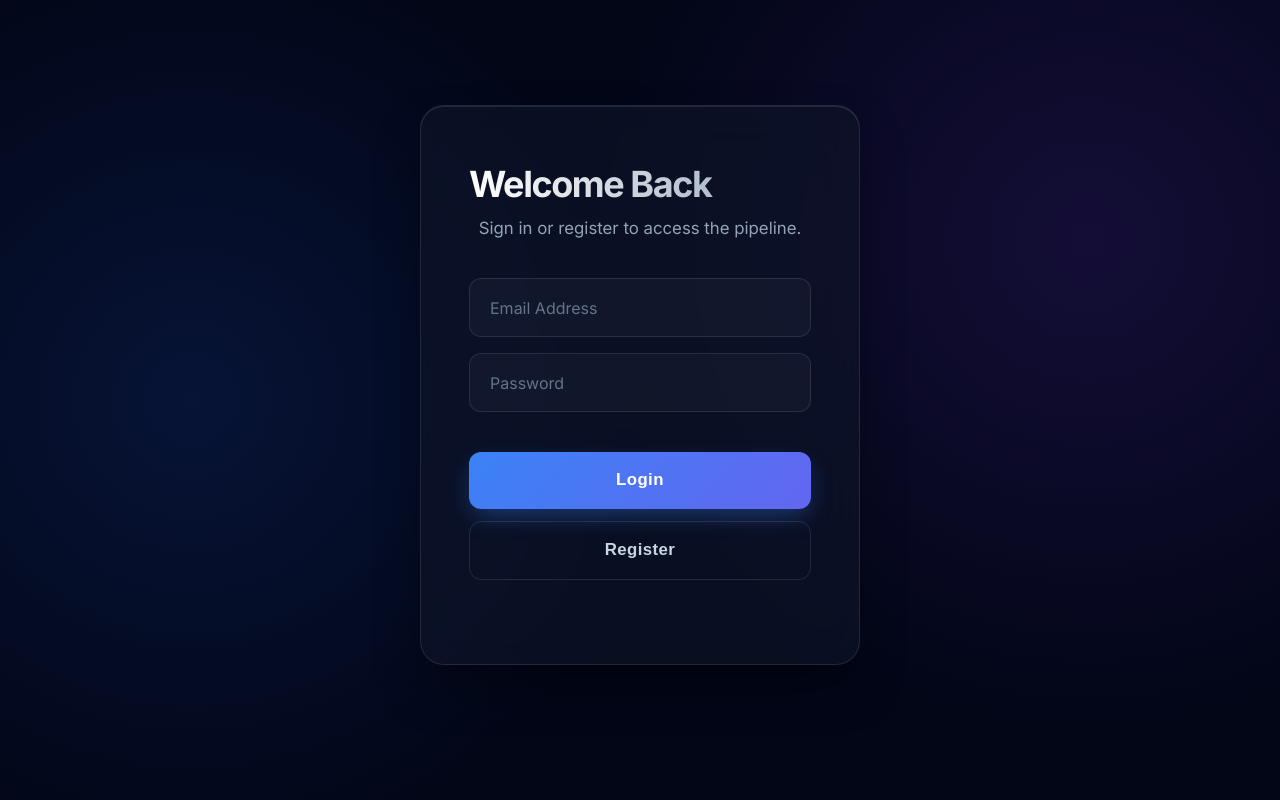
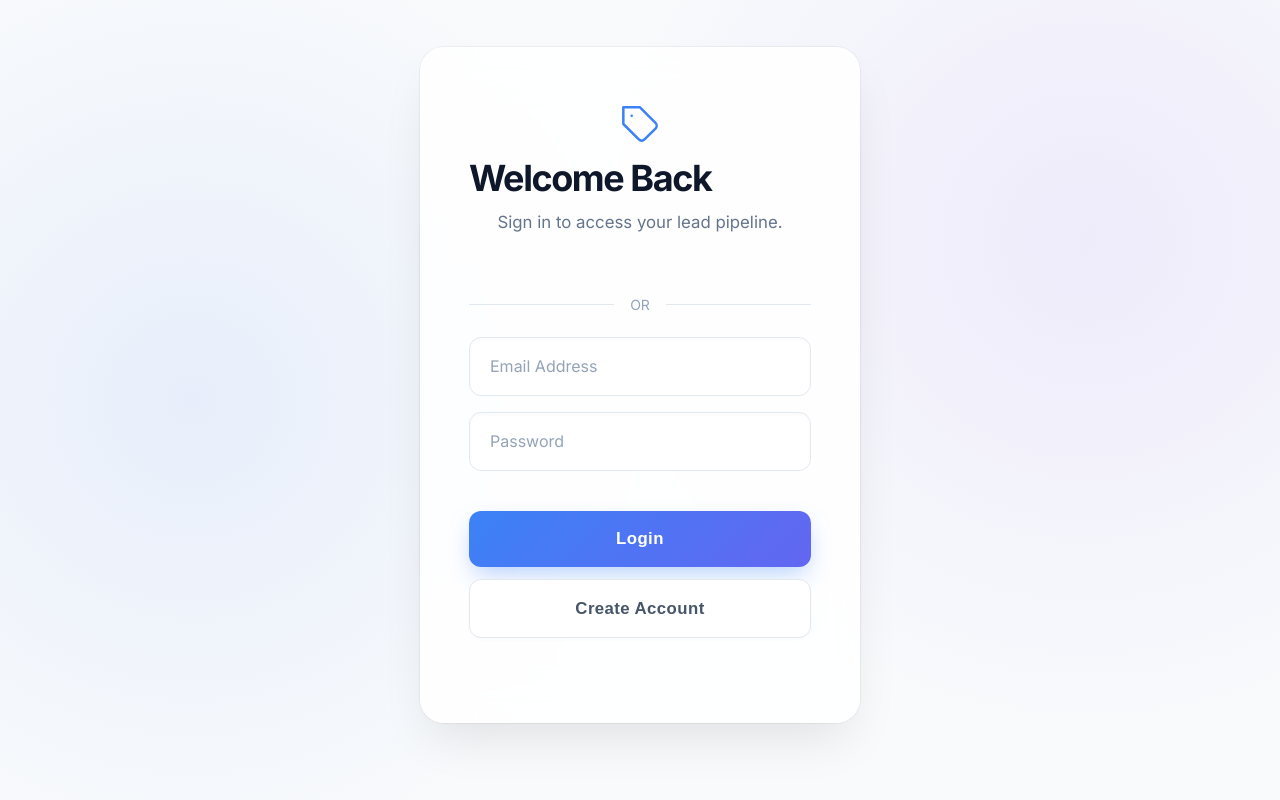
Before and after one commit to Stalzyz/gram, a FastAPI app: page /app in a window 1280 px wide. Run offline with FastAPI, Linux system fonts and the light colour scheme; data that the repository does not hold is empty; some libraries are stand-ins or nearby versions.

Commit message:
Light theme login + Google OAuth sign-in support

```diff
--- a/dashboard/app.py
+++ b/dashboard/app.py
@@ -36,6 +36,11 @@ app.mount("/static", StaticFiles(directory="dashboard/static"), name="static")
 pipeline = LeadPipeline(CONFIG)
 _run_lock = threading.Lock()
 _run_thread = None
+
+from exporter.db import store
+@app.get("/api/config/auth")
+def get_auth_config():
+    return {"google_client_id": store.get_setting("google_client_id", "")}
 
 
 @app.get("/", response_class=HTMLResponse)
--- a/dashboard/auth.py
+++ b/dashboard/auth.py
@@ -5,6 +5,8 @@ from fastapi import APIRouter, Depends, HTTPException, status
 from fastapi.security import OAuth2PasswordBearer, OAuth2PasswordRequestForm
 from pydantic import BaseModel
 import os
+import requests
+import secrets
 
 from exporter.db import store
 
@@ -13,6 +15,9 @@ router = APIRouter()
 class UserCreate(BaseModel):
     email: str
     password: str
+
+class GoogleAuth(BaseModel):
+    credential: str
 
 class Token(BaseModel):
     access_token: str
@@ -92,3 +97,33 @@ def login(form_data: OAuth2PasswordRequestForm = Depends()):
 def read_users_me(user_id: int = Depends(get_current_user_id)):
     user = store.get_user_by_id(user_id)
     return {"email": user["email"], "credits": user["credits"], "is_admin": user["is_admin"]}
+
+@router.post("/google", response_model=Token)
+def login_google(auth: GoogleAuth):
+    # Verify the token using Google's tokeninfo endpoint
+    try:
+        resp = requests.get(f"https://oauth2.googleapis.com/tokeninfo?id_token={auth.credential}", timeout=10)
+        resp.raise_for_status()
+        info = resp.json()
+    except Exception as e:
+        raise HTTPException(status_code=400, detail="Invalid Google token")
+
+    email = info.get("email")
+    if not email:
+        raise HTTPException(status_code=400, detail="Google token did not contain an email")
+
+    user = store.get_user_by_email(email)
+    if not user:
+        # Register new user with a random unguessable password
+        hashed = get_password_hash(secrets.token_urlsafe(32))
+        user_id = store.create_user(email, hashed)
+
+        # Read free credits from settings
+        free_credits = int(store.get_setting("free_credits", "10"))
+        if free_credits > 0:
+            store.add_credits(user_id, free_credits)
+    else:
+        user_id = user["id"]
+
+    token = create_access_token(data={"sub": str(user_id)})
+    return {"access_token": token, "token_type": "bearer"}
--- a/dashboard/static/style.css
+++ b/dashboard/static/style.css
@@ -491,24 +491,24 @@ pre#log_tail::-webkit-scrollbar-thumb { background: #cbd5e1; border-radius: 4px;
     letter-spacing: 0.05em;
 }
 
-/* PREMIUM LOGIN REDESIGN */
+/* PREMIUM LOGIN REDESIGN (LIGHT THEME) */
 #login_view.auth-container {
-    background: radial-gradient(circle at 15% 50%, rgba(37, 99, 235, 0.15), transparent 40%),
-                radial-gradient(circle at 85% 30%, rgba(124, 58, 237, 0.15), transparent 40%),
-                #020617; /* Very dark blue/slate */
+    background: radial-gradient(circle at 15% 50%, rgba(37, 99, 235, 0.08), transparent 40%),
+                radial-gradient(circle at 85% 30%, rgba(124, 58, 237, 0.08), transparent 40%),
+                #f8fafc; /* Light slate/gray background */
     z-index: 9999;
     backdrop-filter: none;
 }
 
 #login_view .auth-panel {
-    background: rgba(15, 23, 42, 0.6);
+    background: rgba(255, 255, 255, 0.85);
     backdrop-filter: blur(24px);
     -webkit-backdrop-filter: blur(24px);
-    border: 1px solid rgba(255, 255, 255, 0.1);
-    box-shadow: 0 25px 50px -12px rgba(0, 0, 0, 0.5), inset 0 1px 0 rgba(255,255,255,0.1);
+    border: 1px solid rgba(255, 255, 255, 0.5);
+    box-shadow: 0 25px 50px -12px rgba(0, 0, 0, 0.1), 0 0 0 1px rgba(0,0,0,0.05);
     border-radius: 24px;
     padding: 3.5rem 3rem;
-    color: #ffffff;
+    color: #0f172a;
     max-width: 440px;
     text-align: center;
     animation: premiumFadeIn 0.6s cubic-bezier(0.16, 1, 0.3, 1) forwards;
@@ -527,14 +527,12 @@ pre#log_tail::-webkit-scrollbar-thumb { background: #cbd5e1; border-radius: 4px;
     font-size: 2.25rem;
     font-weight: 700;
     letter-spacing: -0.04em;
-    background: linear-gradient(to right, #ffffff, #94a3b8);
-    -webkit-background-clip: text;
-    -webkit-text-fill-color: transparent;
+    color: #0f172a;
     margin-bottom: 0.75rem;
 }
 
 #login_view .panel-desc {
-    color: #94a3b8;
+    color: #64748b;
     font-size: 1.05rem;
     margin-bottom: 2.5rem;
 }
@@ -546,25 +544,26 @@ pre#log_tail::-webkit-scrollbar-thumb { background: #cbd5e1; border-radius: 4px;
 }
 
 #login_view .input-field {
-    background: rgba(255, 255, 255, 0.03);
-    border: 1px solid rgba(255, 255, 255, 0.1);
-    color: #ffffff;
+    background: #ffffff;
+    border: 1px solid #e2e8f0;
+    color: #0f172a;
     border-radius: 12px;
     padding: 1.15rem 1.25rem;
     font-size: 1rem;
     transition: all 0.2s ease;
     width: 100%;
+    box-shadow: inset 0 2px 4px rgba(0,0,0,0.02);
 }
 
 #login_view .input-field::placeholder {
-    color: #64748b;
+    color: #94a3b8;
 }
 
 #login_view .input-field:focus {
     border-color: #3b82f6;
-    box-shadow: 0 0 0 4px rgba(59, 130, 246, 0.15);
+    box-shadow: 0 0 0 4px rgba(59, 130, 246, 0.15), inset 0 2px 4px rgba(0,0,0,0.02);
     outline: none;
-    background: rgba(255, 255, 255, 0.05);
+    background: #ffffff;
 }
 
 #login_view .button-group {
@@ -598,13 +597,40 @@ pre#log_tail::-webkit-scrollbar-thumb { background: #cbd5e1; border-radius: 4px;
 }
 
 #login_view .btn-secondary {
-    background: transparent;
-    border: 1px solid rgba(255, 255, 255, 0.1);
-    color: #cbd5e1;
+    background: #ffffff;
+    border: 1px solid #e2e8f0;
+    color: #475569;
+    box-shadow: 0 2px 4px rgba(0,0,0,0.02);
 }
 
 #login_view .btn-secondary:hover {
-    background: rgba(255, 255, 255, 0.05);
-    color: #ffffff;
-    border-color: rgba(255, 255, 255, 0.2);
+    background: #f8fafc;
+    color: #0f172a;
+    border-color: #cbd5e1;
 }
+
+.google-auth-divider {
+    display: flex;
+    align-items: center;
+    text-align: center;
+    color: #94a3b8;
+    font-size: 0.875rem;
+    margin: 1.5rem 0;
+}
+.google-auth-divider::before, .google-auth-divider::after {
+    content: '';
+    flex: 1;
+    border-bottom: 1px solid #e2e8f0;
+}
+.google-auth-divider::before {
+    margin-right: 1rem;
+}
+.google-auth-divider::after {
+    margin-left: 1rem;
+}
+
+#google_btn_container {
+    display: flex;
+    justify-content: center;
+    margin-bottom: 0.5rem;
+}
--- a/dashboard/templates/index.html
+++ b/dashboard/templates/index.html
@@ -9,6 +9,7 @@
   <link href="https://fonts.googleapis.com/css2?family=Inter:wght@300;400;500;600;700&display=swap" rel="stylesheet">
   <link rel="stylesheet" href="/static/style.css" />
   <script src="https://checkout.razorpay.com/v1/checkout.js"></script>
+  <script src="https://accounts.google.com/gsi/client" async defer></script>
 </head>
 <body>
   <div class="app-background"></div>
@@ -37,8 +38,17 @@
   <!-- LOGIN VIEW -->
   <div id="login_view" class="auth-container">
     <div class="panel auth-panel">
+      <div style="margin-bottom: 0.5rem;">
+        <svg width="40" height="40" viewBox="0 0 24 24" fill="none" stroke="#3b82f6" stroke-width="1.5" stroke-linecap="round" stroke-linejoin="round"><path d="M12 2H2v10l9.29 9.29c.94.94 2.48.94 3.42 0l6.58-6.58c.94-.94.94-2.48 0-3.42L12 2Z"/><path d="M7 7h.01"/></svg>
+      </div>
       <h2>Welcome Back</h2>
-      <p class="panel-desc">Sign in or register to access the pipeline.</p>
+      <p class="panel-desc">Sign in to access your lead pipeline.</p>
+
+      <!-- Google Sign-In -->
+      <div id="google_btn_container"></div>
+
+      <!-- OR Divider -->
+      <div class="google-auth-divider">OR</div>
 
       <div class="auth-form">
         <input type="email" id="auth_email" placeholder="Email Address" class="input-field" />
@@ -46,7 +56,7 @@
 
         <div class="button-group" style="margin-top: 1rem;">
           <button onclick="login()" id="login_btn" class="btn btn-primary">Login</button>
-          <button onclick="register()" id="register_btn" class="btn btn-secondary">Register</button>
+          <button onclick="register()" id="register_btn" class="btn btn-secondary">Create Account</button>
         </div>
         <p id="auth_status" class="status-msg"></p>
       </div>
@@ -461,6 +471,59 @@
       }
     }
 
+    // --- GOOGLE AUTH ---
+    async function initGoogleAuth() {
+      try {
+        const res = await fetch('/api/config/auth');
+        const config = await res.json();
+        const clientId = config.google_client_id;
+        if (!clientId) return; // Google login not configured yet
+
+        google.accounts.id.initialize({
+          client_id: clientId,
+          callback: handleGoogleCredential,
+          auto_select: false,
+          cancel_on_tap_outside: true,
+        });
+
+        google.accounts.id.renderButton(
+          document.getElementById('google_btn_container'),
+          {
+            theme: 'outline',
+            size: 'large',
+            shape: 'pill',
+            width: 340,
+            text: 'signin_with',
+          }
+        );
+      } catch (e) {
+        // If Google SDK not loaded yet or client_id missing, silently skip
+        console.warn('Google auth not available:', e);
+      }
+    }
+
+    async function handleGoogleCredential(response) {
+      const status = document.getElementById('auth_status');
+      try {
+        const res = await fetch('/api/auth/google', {
+          method: 'POST',
+          headers: { 'Content-Type': 'application/json' },
+          body: JSON.stringify({ credential: response.credential })
+        });
+        const data = await res.json();
+        if (res.ok) {
+          localStorage.setItem('access_token', data.access_token);
+          checkAuth();
+        } else {
+          status.textContent = data.detail || 'Google sign-in failed.';
+          status.className = 'status-msg error';
+        }
+      } catch (e) {
+        status.textContent = 'Google sign-in failed.';
+        status.className = 'status-msg error';
+      }
+    }
+
     async function login() {
       const email = document.getElementById('auth_email').value;
       const password = document.getElementById('auth_password').value;
@@ -488,6 +551,7 @@
         status.textContent = "Login failed.";
       }
     }
+
 
     async function register() {
       const email = document.getElementById('auth_email').value;
@@ -1004,6 +1068,11 @@
 
     // Init App
     checkAuth();
+    // Init Google auth button (will silently no-op if client_id not set in admin)
+    window.addEventListener('load', () => {
+      // Wait a tick for the GSI script to be ready
+      setTimeout(initGoogleAuth, 100);
+    });
 
     // Check for Stripe success in URL
     const urlParams = new URLSearchParams(window.location.search);
```
